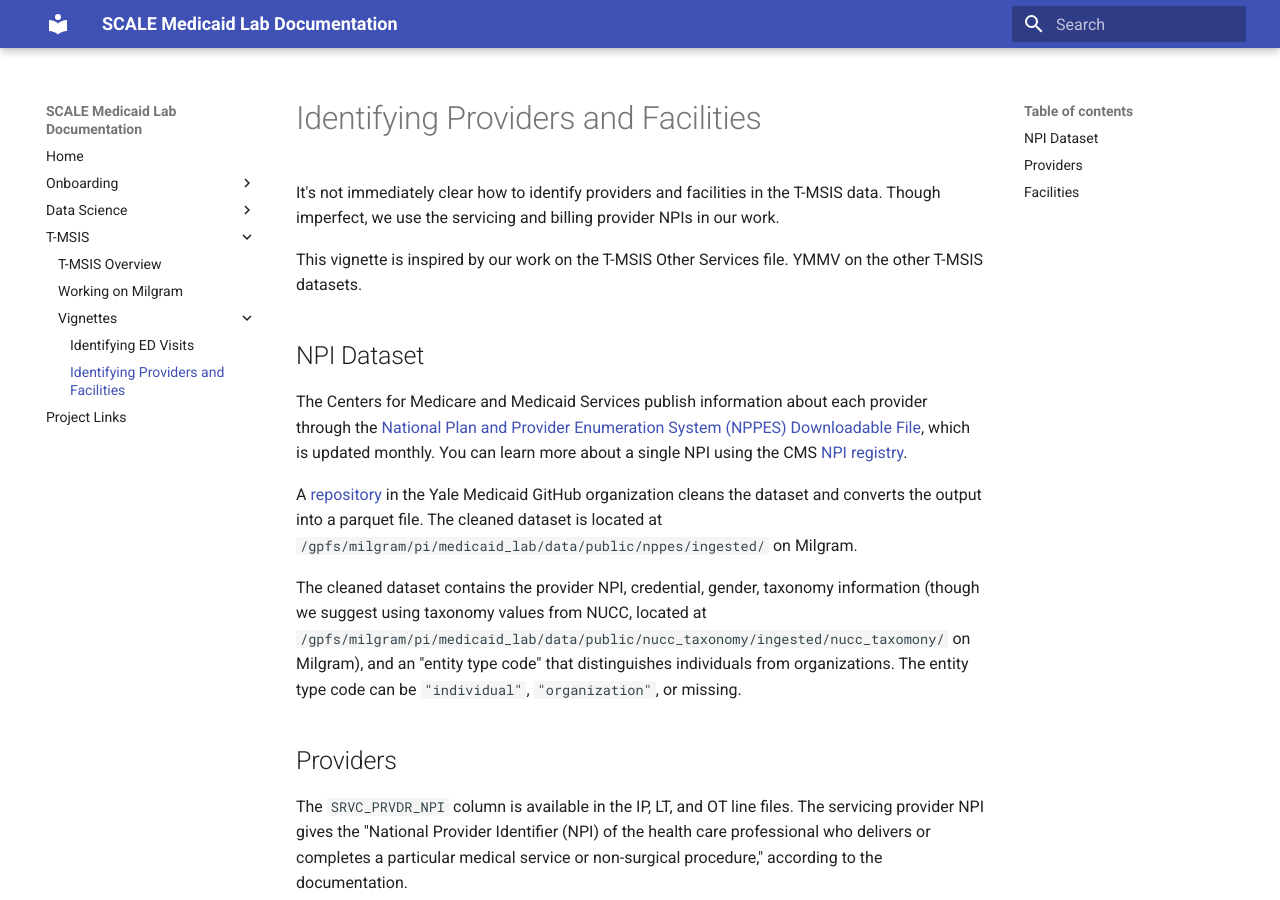
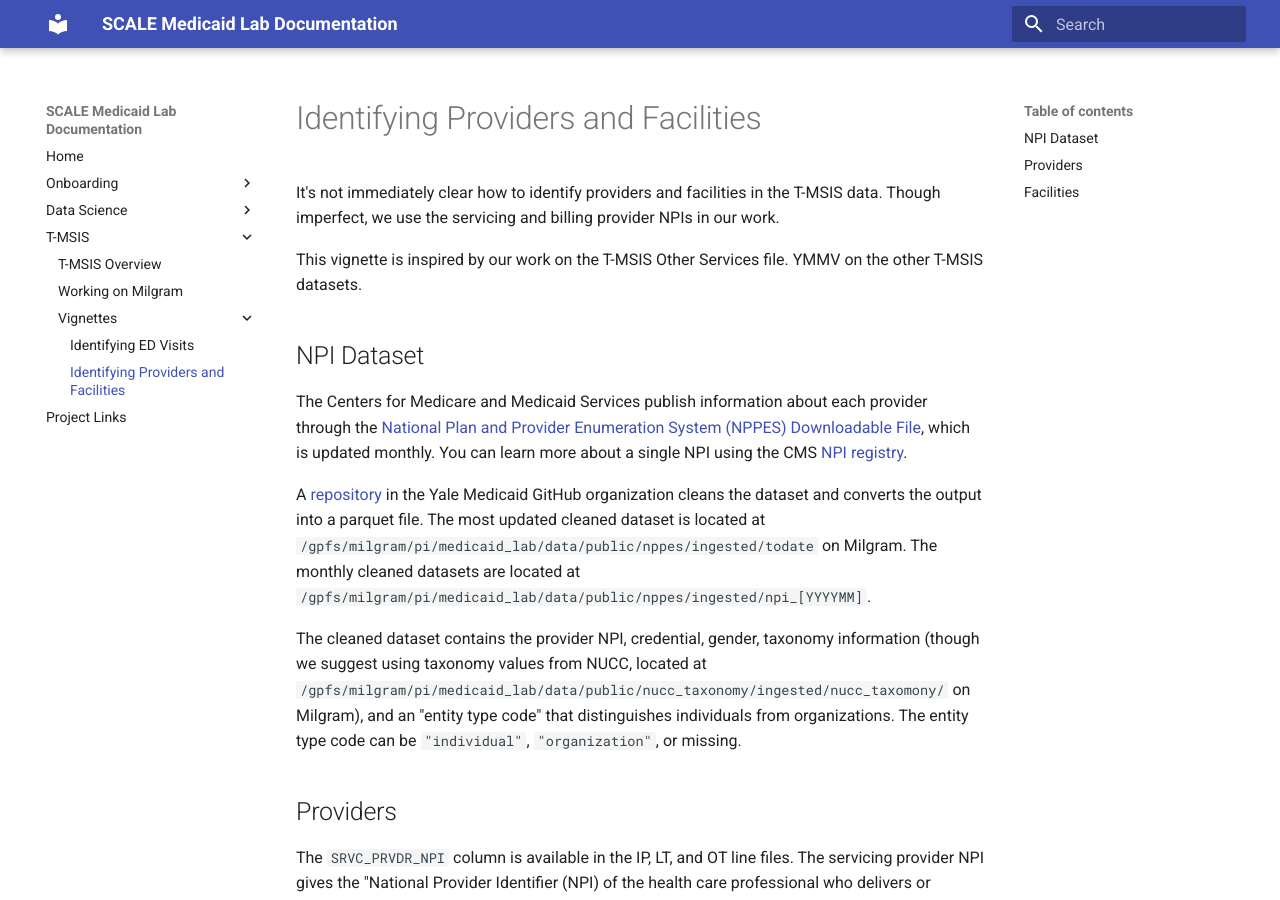
Before and after one commit to Yale-Medicaid/Documentation, an MkDocs documentation site: the page built from docs/tmsis/vignettes/providers.md, in a window 1280 px wide and 900 px high. Built offline with MkDocs 1.6.1 and Material for MkDocs 9.7.7, drawn with Linux system fonts in a browser that asks for light colours.

Commit message:
todate stuff

```diff
--- a/docs/tmsis/vignettes/providers.md
+++ b/docs/tmsis/vignettes/providers.md
@@ -8,7 +8,7 @@ This vignette is inspired by our work on the T-MSIS Other Services file. YMMV on
 
 The Centers for Medicare and Medicaid Services publish information about each provider through the [National Plan and Provider Enumeration System (NPPES) Downloadable File](https://www.cms.gov/medicare/regulations-guidance/administrative-simplification/data-dissemination), which is updated monthly. You can learn more about a single NPI using the CMS [NPI registry](https://npiregistry.cms.hhs.gov/search).
 
-A [repository](https://github.com/Yale-Medicaid/NPPES_NPI) in the Yale Medicaid GitHub organization cleans the dataset and converts the output into a parquet file. The cleaned dataset is located at `/gpfs/milgram/pi/medicaid_lab/data/public/nppes/ingested/` on Milgram.
+A [repository](https://github.com/Yale-Medicaid/NPPES_NPI) in the Yale Medicaid GitHub organization cleans the dataset and converts the output into a parquet file. The most updated cleaned dataset is located at `/gpfs/milgram/pi/medicaid_lab/data/public/nppes/ingested/todate` on Milgram. The monthly cleaned datasets are located at `/gpfs/milgram/pi/medicaid_lab/data/public/nppes/ingested/npi_[YYYYMM]`.
 
 The cleaned dataset contains the provider NPI, credential, gender, taxonomy information (though we suggest using taxonomy values from NUCC, located at `/gpfs/milgram/pi/medicaid_lab/data/public/nucc_taxonomy/ingested/nucc_taxomony/` on Milgram), and an "entity type code" that distinguishes individuals from organizations. The entity type code can be `"individual"`, `"organization"`, or missing.
 
```
